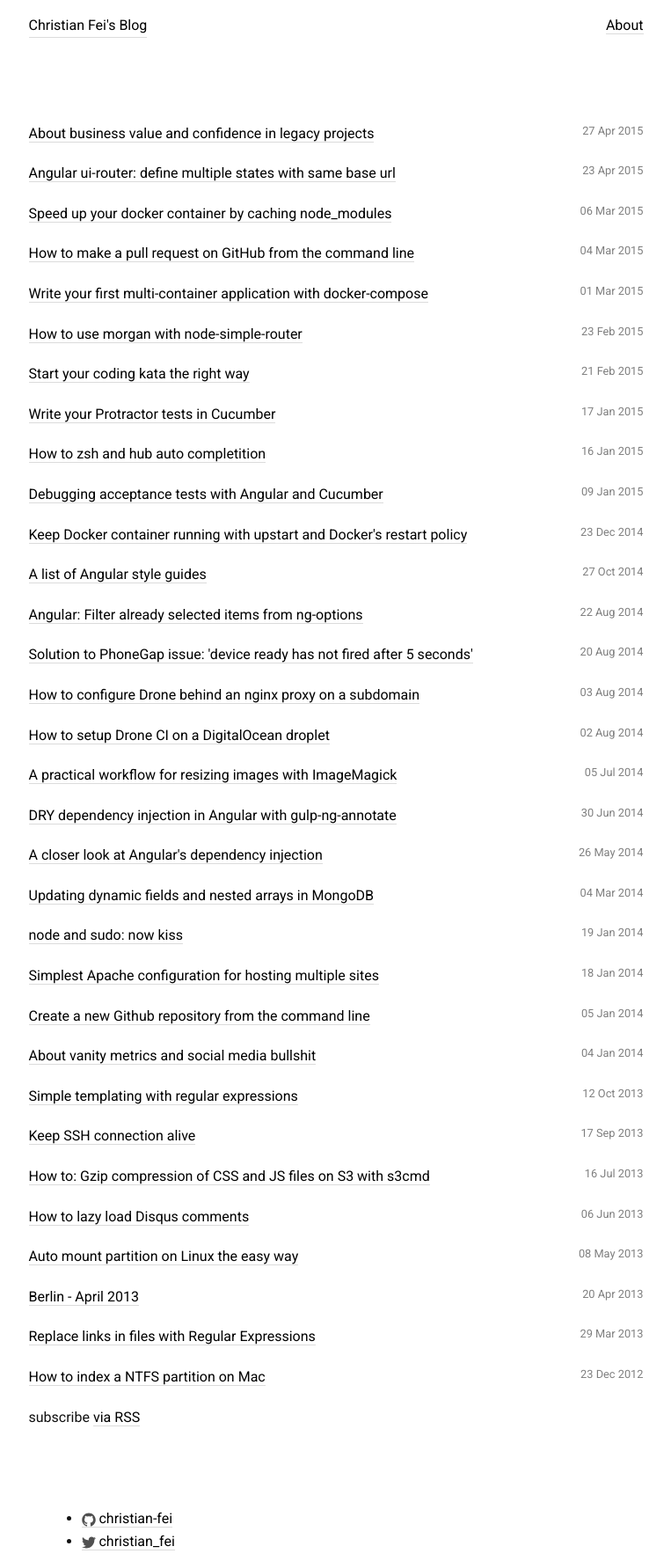
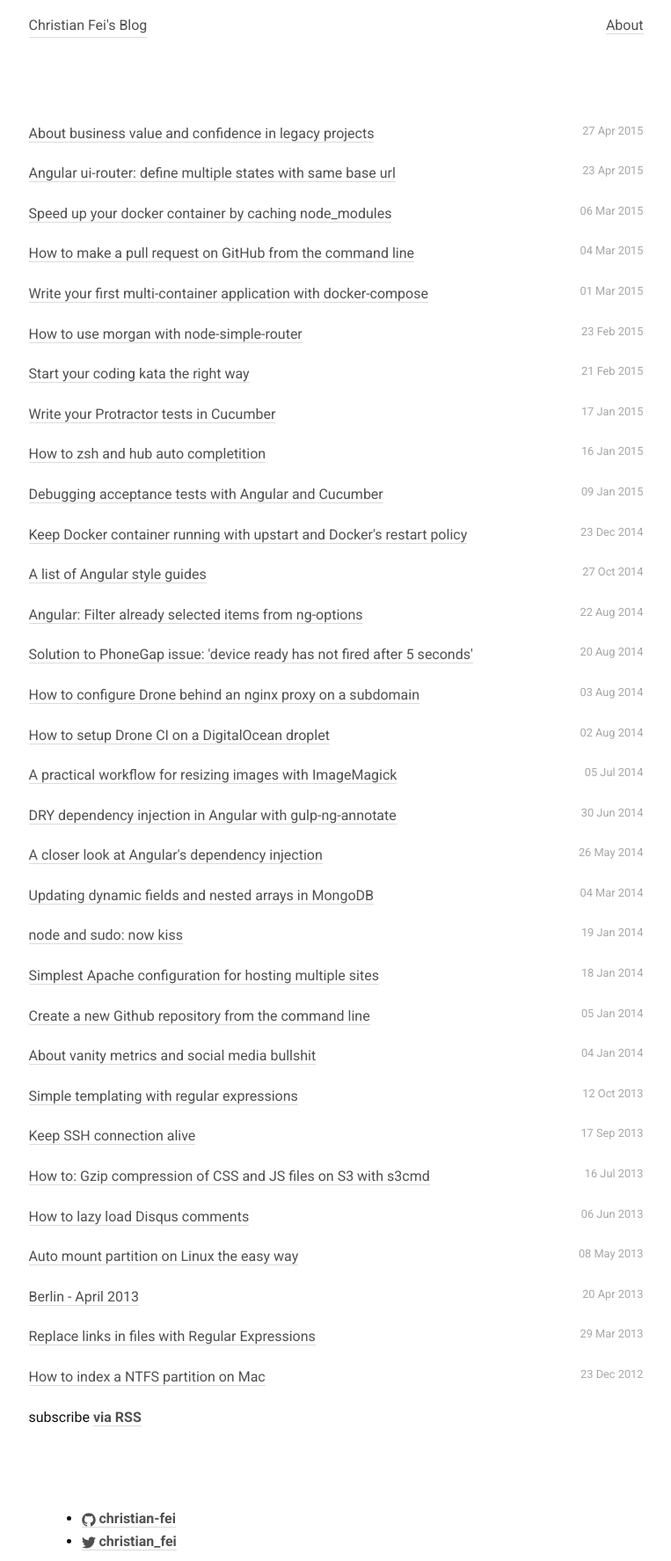
Before and after one commit to christian-fei/christian-fei.github.io-pandoc, a Jekyll site: the page built from index.html, in a window 1280 px wide. Shown: the whole page at 88% size, without its empty margins (258-1021 px from the left). Built offline with Jekyll 4.4.1, drawn with Linux system fonts in a browser that asks for light colours; Markdown is read by kramdown in place of the engine named in the settings; comment, search, counter and statistics services are not loaded.

Commit message:
improved link typography

```diff
--- a/_includes/header.html
+++ b/_includes/header.html
@@ -2,7 +2,7 @@
 
   <div class="wrapper">
 
-    <a class="site-title "href="{{ site.baseurl }}/" class="simple">{{ site.title }}</a>
+    <a class="site-title no-bold"href="{{ site.baseurl }}/" class="simple">{{ site.title }}</a>
 
     <nav class="site-nav">
       <a href="#" class="menu-icon">
@@ -16,7 +16,7 @@
       <div class="trigger">
         {% for page in site.pages %}
           {% if page.title %}
-          <a href="{{ page.url | prepend: site.baseurl }}" class="page-link simple">{{ page.title }}</a>
+          <a href="{{ page.url | prepend: site.baseurl }}" class="no-bold">{{ page.title }}</a>
           {% endif %}
         {% endfor %}
       </div>
--- a/_sass/_typography.scss
+++ b/_sass/_typography.scss
@@ -63,23 +63,21 @@
 
 
 
-/**
- * Headings
- */
 h1, h2, h3, h4, h5, h6 {
   font-weight: bold;
 }
 
 
 
-/**
- * Links
- */
 a {
   color: $link-color;
-  // font-weight: bold;
+  font-weight: bold;
   text-decoration: none;
   border-bottom: 1px solid rgba(136, 136, 136, 0.3);
+
+  &.no-bold {
+    font-weight: normal;
+  }
 
   &:hover {
     background-color: inherit !important;
@@ -89,9 +87,6 @@
 
 
 
-/**
- * Blockquotes
- */
 blockquote {
   color: $grey-color;
   border-left: 4px solid $yellow-color;
@@ -107,9 +102,6 @@
 
 
 
-/**
- * Code formatting
- */
 pre,
 code {
   font-size: 15px;
--- a/css/main.scss
+++ b/css/main.scss
@@ -13,16 +13,17 @@
 
 $spacing-unit:     20px;
 
-$text-color:       #111;
-$link-color:       #000;
+$yellow-color:     #FFC600;
 $background-color: #FFFFFF;
-$brand-color:      #444444;
-
-$yellow-color:     #FFC600;
-
 $grey-color:       rgb(80,80,80);
 $grey-color-light: #FCFCFC;
 $grey-color-dark:  darken($grey-color, 25%);
+
+
+$text-color:       #111;
+$link-color:       #000;
+$link-color:       $grey-color;
+
 
 $max-width:        666px;
 $on-palm:          600px;
--- a/index.html
+++ b/index.html
@@ -10,7 +10,7 @@
 <ul class="post-list">
   {% for post in site.posts %}
     <li>
-      <a class="post-link" href="{{ post.url | prepend: site.baseurl }}">{{ post.title }} <span class="post-date">{{ post.date | date_to_string }}</span></a>
+      <a class="no-bold" href="{{ post.url | prepend: site.baseurl }}">{{ post.title }} <span class="post-date">{{ post.date | date_to_string }}</span></a>
     </li>
   {% endfor %}
 </ul>
```
